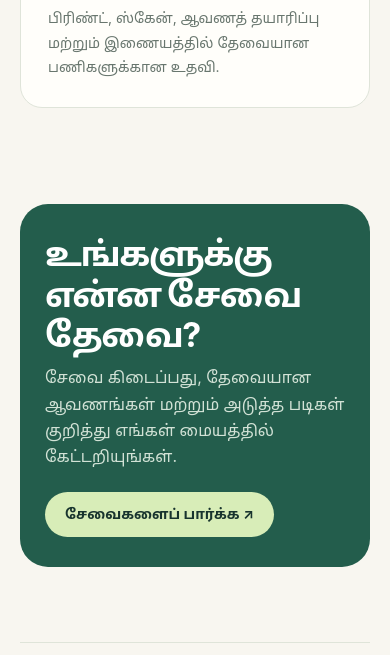
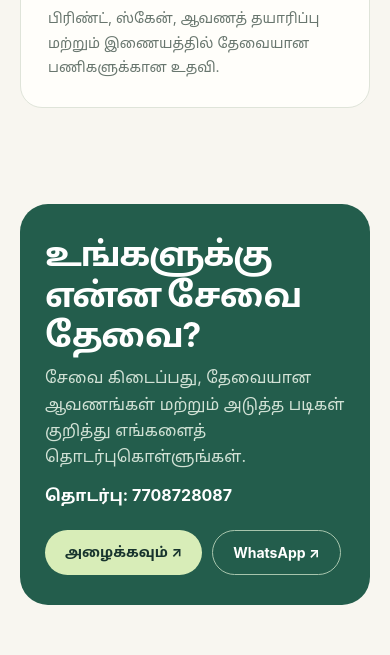
Before and after one commit to vt-communications/VT-COMMUNICATIONS-, a plain HTML site: page index.html in a window 390 px wide. Shown: the part 2220-2875 px from the top of the page. Drawn offline with Linux system fonts and the light colour scheme.

Commit message:
Add phone and WhatsApp contact

```diff
--- a/index.html
+++ b/index.html
@@ -48,6 +48,9 @@
     .contact h2 { font-size:34px; margin:0 0 8px }
     .contact p { margin:0; color:#d2e2d6; line-height:1.65 }
     .contact .button { background:var(--lime); color:var(--ink); white-space:nowrap }
+    .contact-actions { display:flex; align-items:center; gap:10px; flex-wrap:wrap }
+    .contact .button.whatsapp { background:transparent; color:#fff; border:1px solid #a7c5ad }
+    .contact .contact-number { margin-top:12px; font-weight:650; color:#fff }
     footer { border-top:1px solid var(--line); padding:24px 0 35px; display:flex; justify-content:space-between; color:var(--muted); font-size:13px }
     @media(max-width:760px) { nav a:not(.button) { display:none } .hero { grid-template-columns:1fr; gap:38px; padding:55px 0 } .visual { min-height:330px } .orb { width:205px;height:205px } .orb span { font-size:85px } .cards { grid-template-columns:1fr } .section-head { display:block } .section-head p { margin-top:16px } .contact { display:block; padding:30px 25px } .contact .button { margin-top:22px } footer { gap:14px; flex-direction:column } }
   </style>
@@ -79,7 +82,7 @@
           <article class="card"><span class="num">சேவை 03</span><h3>ஆவண &amp; டிஜிட்டல் சேவைகள்</h3><p>பிரிண்ட், ஸ்கேன், ஆவணத் தயாரிப்பு மற்றும் இணையத்தில் தேவையான பணிகளுக்கான உதவி.</p></article>
         </div>
       </section>
-      <section class="contact" id="contact"><div><h2>உங்களுக்கு என்ன சேவை தேவை?</h2><p>சேவை கிடைப்பது, தேவையான ஆவணங்கள் மற்றும் அடுத்த படிகள் குறித்து எங்கள் மையத்தில் கேட்டறியுங்கள்.</p></div><a class="button" href="#services">சேவைகளைப் பார்க்க ↗</a></section>
+      <section class="contact" id="contact"><div><h2>உங்களுக்கு என்ன சேவை தேவை?</h2><p>சேவை கிடைப்பது, தேவையான ஆவணங்கள் மற்றும் அடுத்த படிகள் குறித்து எங்களைத் தொடர்புகொள்ளுங்கள்.</p><p class="contact-number">தொடர்பு: <a href="tel:7708728087">7708728087</a></p></div><div class="contact-actions"><a class="button" href="tel:7708728087">அழைக்கவும் ↗</a><a class="button whatsapp" href="https://wa.me/917708728087" target="_blank" rel="noopener noreferrer">WhatsApp ↗</a></div></section>
     </main>
     <footer><a class="brand" href="#top"><span class="brandmark">VT</span><span>VT COMMUNICATIONS</span></a><span>© <span id="year"></span> VT COMMUNICATIONS. அனைத்து உரிமைகளும் பாதுகாக்கப்பட்டவை.</span></footer>
   </div>
```
